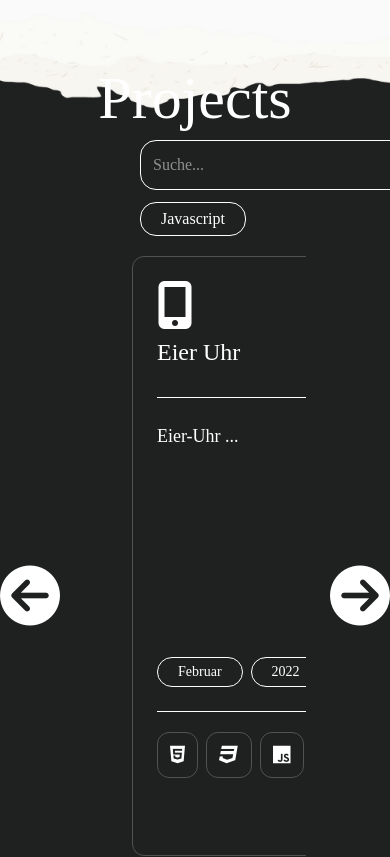
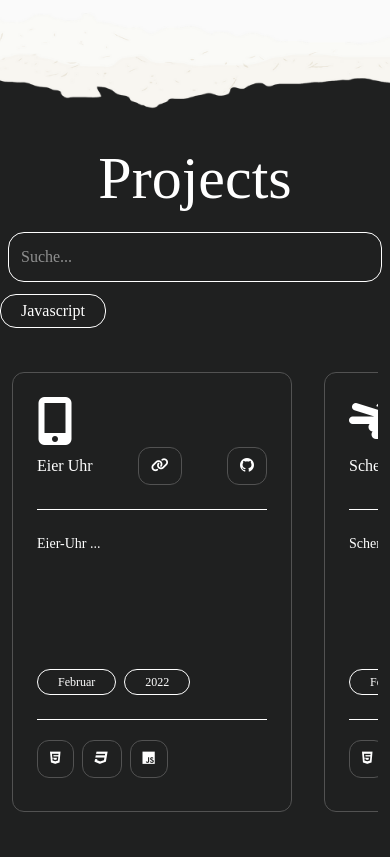
Before and after one commit to ece-oez/portfolio, a Vue app: page / in a window 390 px wide. Shown: the part 1700-2557 px from the top of the page. Built offline with nearby package versions, Linux system fonts and the light colour scheme; a web font is replaced by a local one.

Commit message:
responsive design projects view

```diff
--- a/src/components/ProjectCards.vue
+++ b/src/components/ProjectCards.vue
@@ -15,25 +15,29 @@ const props = defineProps({
 </script>
 <template>
   <div
-    class="w-96 h-150 p-6 border border-neutral-600 rounded-xl hover:duration-300 hover:shadow-xl hover:shadow-neutral-600 hover:scale-105 hover:border-white hover:mx-6 not-focus:duration-300">
+    class="w-70 h-110 xl:w-96 xl:h-150 p-6 border border-neutral-600 rounded-xl hover:duration-300 hover:shadow-xl hover:shadow-neutral-600 hover:scale-105 hover:border-white hover:mx-6 not-focus:duration-300">
     <div class="text-5xl">
       <i :class="props.icon"></i>
     </div>
+
     <div class="flex justify-between">
-      <span class="text-2xl flex justify-center items-center">
+      <span class="text-md xl:text-2xl flex justify-center items-center">
         {{ props.title }}
       </span>
       <a :href="props.link">
-        <IconsBorder icon="fa-solid fa-link"></IconsBorder>
+        <IconsBorder icon="fa-solid fa-link" class="text-sm"></IconsBorder>
       </a>
       <a :href="props.github">
-        <IconsBorder icon="bi bi-github" />
+        <IconsBorder icon="bi bi-github" class="text-sm" />
       </a>
     </div>
-    <div class="text-lg mt-6 border-t pt-6 h-65 overflow-hidden">
+
+    <div
+      class="text-sm xl:text-lg mt-6 border-t pt-6 h-40 xl:h-50 overflow-hidden">
       {{ props.beschreibung }}
     </div>
-    <div class="text-sm flex gap-2">
+
+    <div class="text-xs lg:text-sm flex gap-2">
       <ProjectTags> {{ props.month }}</ProjectTags>
       <ProjectTags> {{ props.year }}</ProjectTags>
     </div>
@@ -41,7 +45,8 @@ const props = defineProps({
     <div class="border-t mt-6 flex gap-2 pt-5 text-xl">
       <IconsBorder
         v-for="technology in props.technologies"
-        :icon="technology" />
+        :icon="technology"
+        class="text-sm" />
     </div>
   </div>
 </template>
--- a/src/components/SearchBar.vue
+++ b/src/components/SearchBar.vue
@@ -1,4 +1,4 @@
 <script setup></script>
 <template>
-  <input class="border w-100 p-3 rounded-2xl" placeholder="Suche..." />
+  <input class="border p-3 rounded-2xl" placeholder="Suche..." />
 </template>
--- a/src/views/ProjectsView.vue
+++ b/src/views/ProjectsView.vue
@@ -32,10 +32,14 @@ function slideLeft() {
 </script>
 
 <template>
-  <section id="projects" class="text-white h-screen w-full flex flex-col bild">
-    <div class="flex flex-col items-center pt-20 text-6xl">Projects</div>
-    <div class="ms-35">
-      <SearchBar class="mb-3 mt-3" />
+  <section
+    id="projects"
+    class="text-white h-screen w-full flex flex-col gap-6 xl:gap-2 bild">
+    <div class="pt-40 xl:pt-30 flex flex-col items-center text-6xl">
+      Projects
+    </div>
+    <div class="flex flex-col gap-3 xl:ms-35">
+      <SearchBar class="mx-2" />
       <ProjectTags
         class="cursor-pointer hover:bg-amber-50 hover:duration-300 hover:text-black not-focus:duration-300"
         >Javascript</ProjectTags
@@ -43,7 +47,7 @@ function slideLeft() {
     </div>
 
     <div class="flex h-full w-full items-center justify-around">
-      <div class="text-6xl flex justify-center cursor-pointer">
+      <div class="hidden text-6xl lg:flex justify-center cursor-pointer">
         <i
           id="leftArrow"
           class="fa-solid fa-circle-arrow-left hover:text-stone-400 hover:duration-300 not-focus:duration-300"
@@ -51,7 +55,7 @@ function slideLeft() {
       </div>
 
       <div
-        class="mx-6 pt-5 h-180 w-3/4 flex flex-row gap-8 overflow-x-scroll px-12 scrollbar-hide">
+        class="mx-3 xl:mx-6 pt-5 h-full w-full flex flex-row gap-8 overflow-x-scroll xl:px-12 scrollbar-hide">
         <div v-for="(projectsItem, index) in projectItems">
           <ProjectCards
             :index="index"
@@ -68,7 +72,7 @@ function slideLeft() {
         </div>
       </div>
 
-      <div class="text-6xl flex justify-center cursor-pointer">
+      <div class="hidden text-6xl lg:flex justify-center cursor-pointer">
         <i
           id="rightArrow"
           class="fa-solid fa-circle-arrow-right hover:text-stone-400 hover:duration-300 not-focus:duration-300"
```
